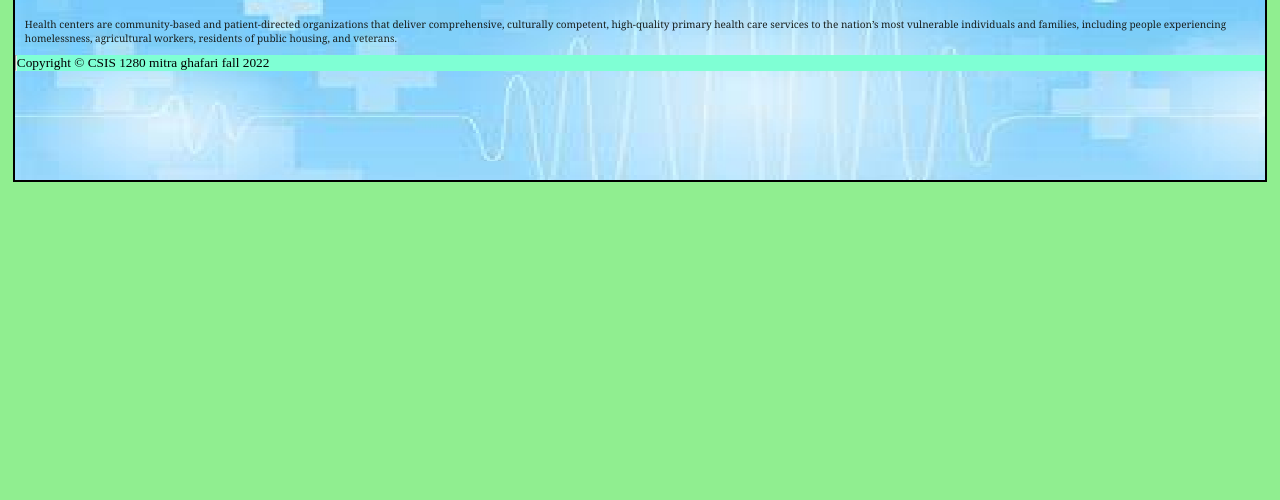
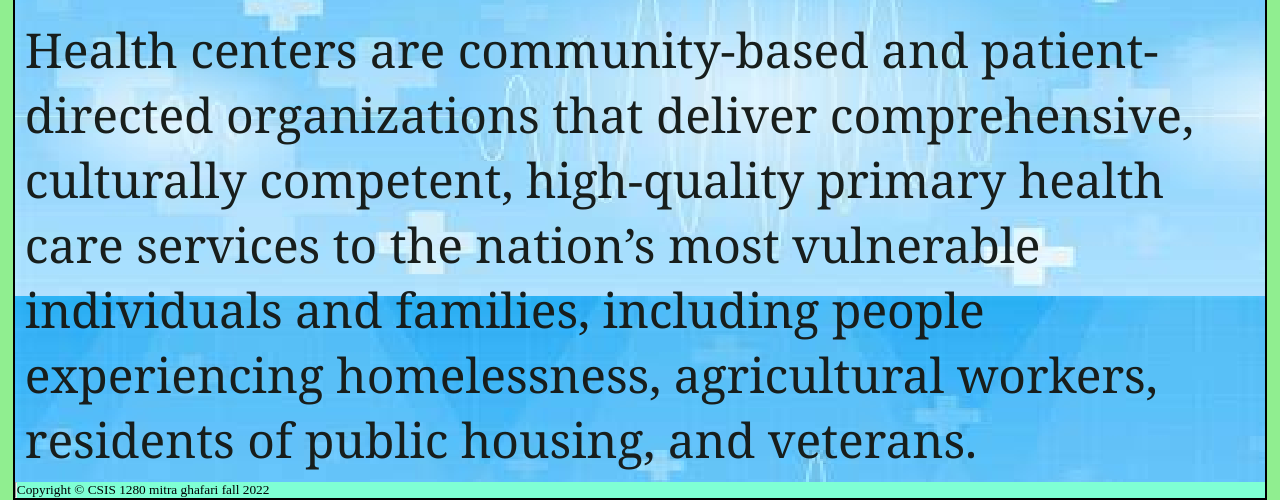
Before and after one commit to mitraghafari/Project_MGH57090, a plain HTML site: page page4_MGh57090.html in a window 1280 px wide. Shown: the part 318-818 px from the top of the page. Drawn offline with Linux system fonts and the light colour scheme.

Commit message:
change to files

```diff
--- a/css/Project_MGH57090.css
+++ b/css/Project_MGH57090.css
@@ -72,7 +72,7 @@ h1{
 }
 p{
     color: rgb(24, 30, 28);
-    font-size: 10px;
+
     font-family: Georgia, 'Times New Roman', Times, serif;
 
 }
@@ -126,6 +126,9 @@ div#table1, div#table2{
         font-size: smaller;
 
     }
+    p{
+        font-size:medium ;
+    }
 }
 
 /* tablet */
@@ -144,6 +147,10 @@ div#table1, div#table2{
         font-size: smaller;
 
     }
+    p{
+        font-size:x-large;
+    }
+
 }
 
 /* desktop */
@@ -160,6 +167,9 @@ div#table1, div#table2{
 
         font-size: large;
 
+    }
+    p{
+        font-size:xxx-large ;
     }
 
 }
```
